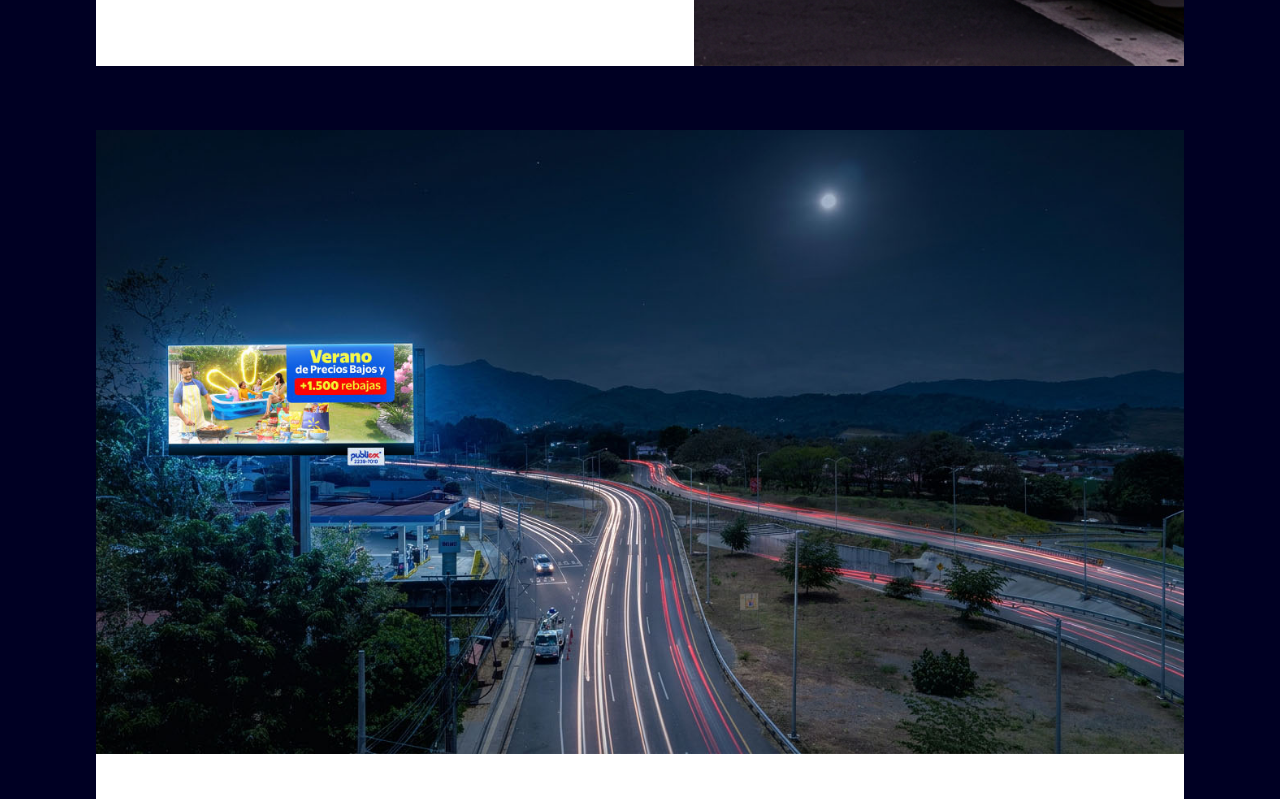
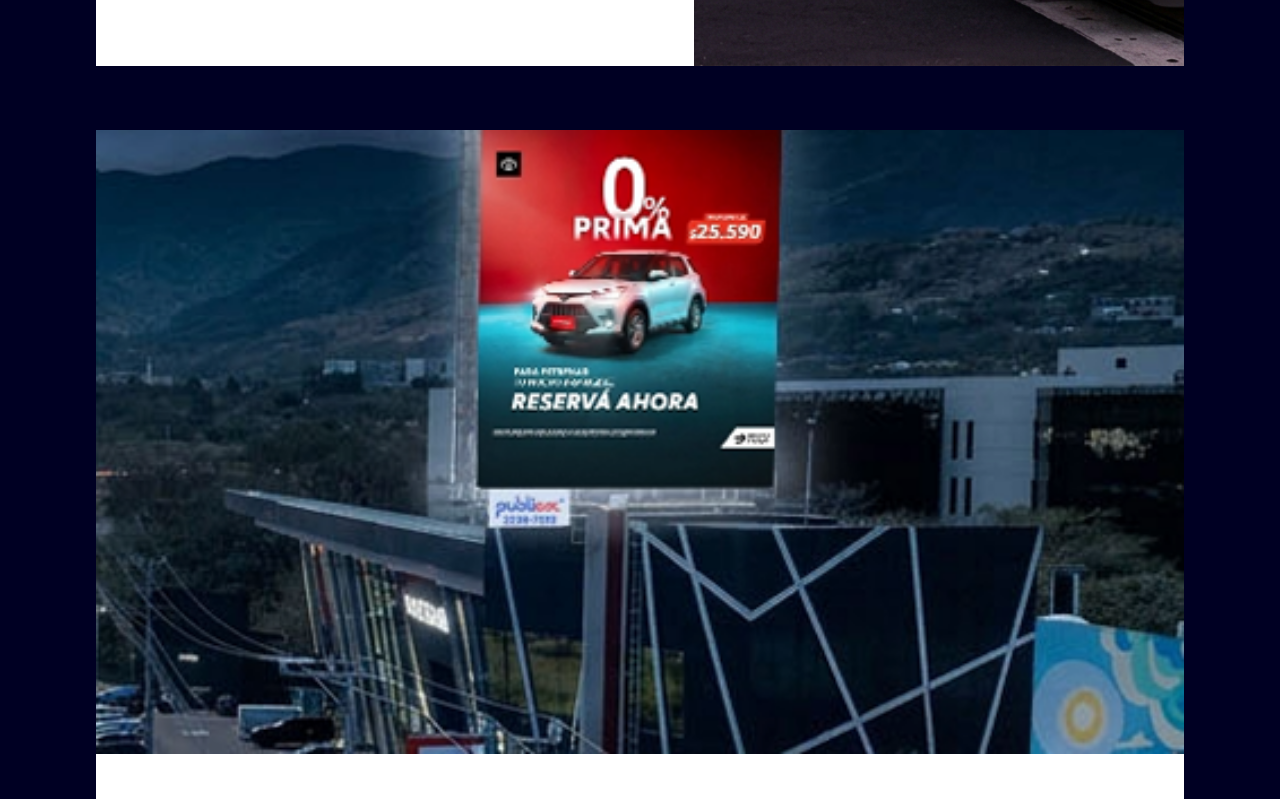
Before and after one commit to tebanban/webpubliex3.0, a React (Vite) app: page /case-studies in a window 1280 px wide. Shown: the part 3361-4160 px from the top of the page. Built offline with nearby package versions, Linux system fonts and the light colour scheme.

Commit message:
Added image section 12

```diff
--- a/client/content/home.ts
+++ b/client/content/home.ts
@@ -77,7 +77,7 @@
     tag: "Contexto",
     type: "DOOH",
     title: "Una pantalla que cambió con la ciudad.",
-    image: "figma-dooh-raw-1.jpeg",
+    image: "case-screen.png",
   },
 ];
 
--- a/client/pages/CaseStudiesPage.tsx
+++ b/client/pages/CaseStudiesPage.tsx
@@ -24,7 +24,7 @@
   {
     category: "DOOH",
     title: "Una pantalla que cambió con la ciudad",
-    image: "figma-dooh-raw-1.jpeg",
+    image: "case-screen.png",
     imageLayout: "top",
     body: [
       "Las pantallas digitales permiten adaptar mensajes sin perder presencia en calle. Este caso aprovecha contenido dinámico para mantener la campaña activa, flexible y alineada con distintos momentos de comunicación.",
--- a/client/pages/HomePage.tsx
+++ b/client/pages/HomePage.tsx
@@ -523,8 +523,11 @@
           <div className="mx-auto max-w-393.5">
             <SectionLabel dark>Actualidad e insights</SectionLabel>
             <h2 className="font-raleway text-[clamp(2.4rem,5.5vw,4.965rem)] font-semibold leading-tight md:leading-20.5">
-              Lo que hacemos. Lo que aprendemos.{" "}
-              <span className="text-publiex-red">Lo que sigue.</span>
+              Lo que hacemos.
+              <span className="block">
+                Lo que aprendemos.{" "}
+                <span className="text-publiex-red">Lo que sigue.</span>
+              </span>
             </h2>
             <div className="mt-12 grid gap-5 md:grid-cols-3 xl:grid-cols-[573px_481px_481px] xl:gap-4.75">
               {insights.map((item) => (
```
Also changed, not shown: public/images/publiex/case-screen.png (added).
